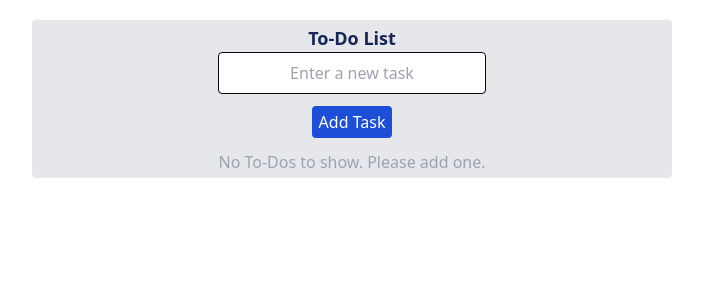
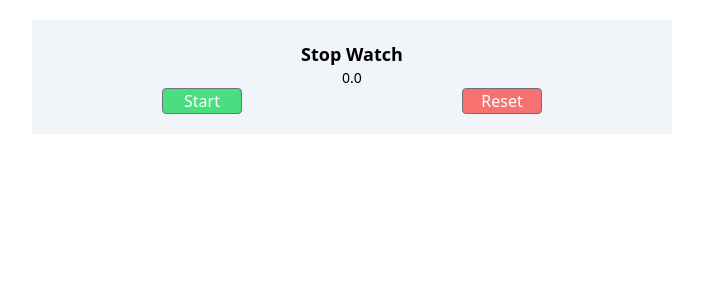
Before and after one commit to buddhika85/30_Apps_Angular, an Angular app: page / in a window 1280 px wide. Shown: the top 300 px of the page, without its empty margins (288-991 px from the left). Built offline with nearby package versions, Linux system fonts and the light colour scheme.

Commit message:
stop watch

```diff
--- a/src/app/app.component.html
+++ b/src/app/app.component.html
@@ -2,4 +2,6 @@
 
 <!-- <app-counter-2 /> -->
 
-<app-to-do-list-3 />
+<!-- <app-to-do-list-3 /> -->
+
+<app-stop-watch-3 />
--- a/src/app/app.component.ts
+++ b/src/app/app.component.ts
@@ -3,6 +3,7 @@ import { RouterOutlet } from '@angular/router';
 import { PhotoCard1Component } from './photo-card-1/photo-card-1.component';
 import { Counter2Component } from './counter-2/counter-2.component';
 import { ToDoList3Component } from './to-do-list-3/to-do-list-3.component';
+import { StopWatch3Component } from './stop-watch-3/stop-watch-3.component';
 
 @Component({
   selector: 'app-root',
@@ -12,6 +13,7 @@ import { ToDoList3Component } from './to-do-list-3/to-do-list-3.component';
     PhotoCard1Component,
     Counter2Component,
     ToDoList3Component,
+    StopWatch3Component,
   ],
   templateUrl: './app.component.html',
   styleUrl: './app.component.scss',
--- /dev/null
+++ b/src/app/stop-watch-3/stop-watch-3.component.html
@@ -0,0 +1,22 @@
+<div class="flex flex-col w-3/6 mx-auto bg-slate-100 mt-5 p-5">
+  <div class="grid grid-cols-1 text-center">
+    <label class="text-lg font-semibold">Stop Watch</label>
+    <label class="text-sm font-thin">{{
+      stopWatch.getElapsedTime() | number : "1.1-1"
+    }}</label>
+    <div class="grid grid-cols-2">
+      <button
+        [ngClass]="stopWatch.getIsRunning() ? 'stopBtn' : 'startBtn'"
+        (click)="startOrEnd()"
+      >
+        {{ stopWatch.getIsRunning() ? "Stop" : "Start" }}
+      </button>
+      <button
+        class="bg-red-400 hover:bg-red-500 rounded text-white w-20 mx-auto border border-gray-500"
+        (click)="reset()"
+      >
+        Reset
+      </button>
+    </div>
+  </div>
+</div>
--- /dev/null
+++ b/src/app/stop-watch-3/stop-watch-3.component.scss
@@ -0,0 +1,17 @@
+.startBtn {
+  @apply bg-green-400;
+  @apply hover:bg-green-500;
+  @apply rounded;
+  @apply text-white;
+  @apply w-20 mx-auto;
+  @apply border border-gray-500;
+}
+
+.stopBtn {
+  @apply bg-gray-400;
+  @apply hover:bg-gray-500;
+  @apply rounded;
+  @apply text-white;
+  @apply w-20 mx-auto;
+  @apply border border-gray-500;
+}
--- /dev/null
+++ b/src/app/stop-watch-3/stop-watch-3.component.ts
@@ -0,0 +1,55 @@
+import { CommonModule } from '@angular/common';
+import { Component, inject, Injectable } from '@angular/core';
+
+@Component({
+  selector: 'app-stop-watch-3',
+  standalone: true,
+  imports: [CommonModule],
+  templateUrl: './stop-watch-3.component.html',
+  styleUrl: './stop-watch-3.component.scss',
+})
+export class StopWatch3Component {
+  stopWatch: StopWatch = inject(StopWatch);
+  startOrEnd() {
+    this.stopWatch.getIsRunning()
+      ? this.stopWatch.stop()
+      : this.stopWatch.start();
+  }
+
+  reset() {
+    this.stopWatch.reset();
+  }
+}
+
+@Injectable({ providedIn: 'root' })
+export class StopWatch {
+  private elapsedTime = 0.0;
+  private isRunning = false;
+  private timerRef: any = null;
+
+  start() {
+    this.isRunning = true;
+    this.timerRef = setInterval(() => {
+      this.elapsedTime += 0.1;
+    }, 100); // wait 100 milli seconds
+  }
+
+  stop() {
+    this.isRunning = false;
+    clearInterval(this.timerRef);
+  }
+
+  reset() {
+    this.stop();
+    this.elapsedTime = 0.0;
+    this.timerRef = null;
+  }
+
+  getIsRunning() {
+    return this.isRunning;
+  }
+
+  getElapsedTime() {
+    return this.elapsedTime;
+  }
+}
```
